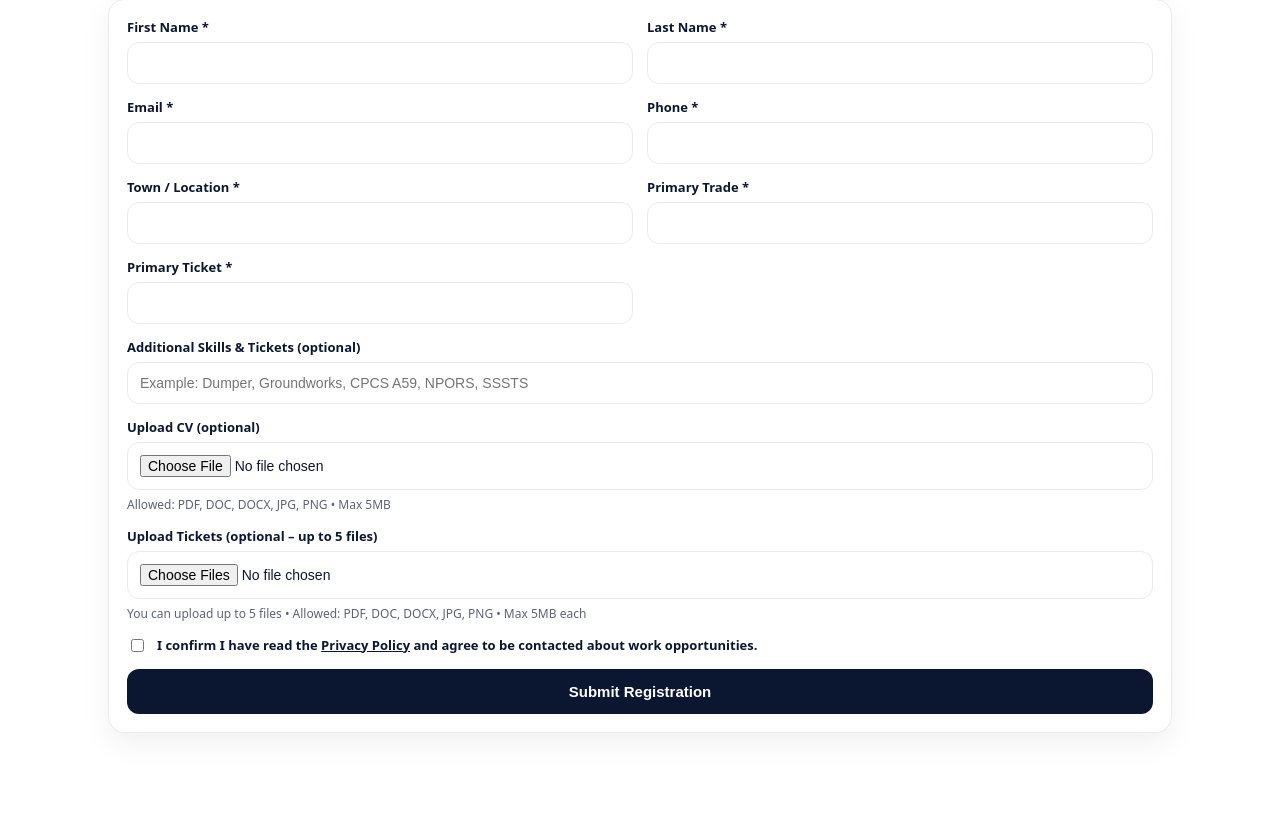
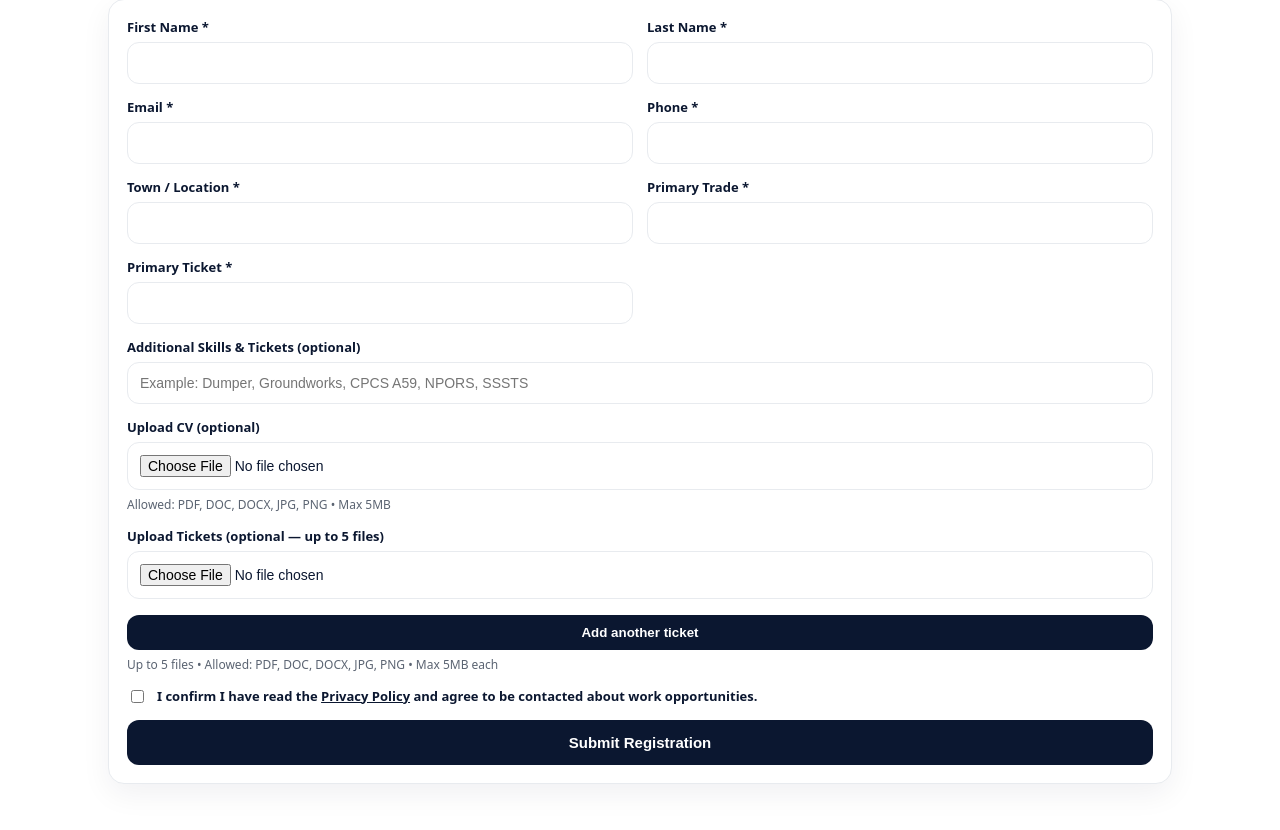
Before and after one commit to VladLevinte/valerec-site, a Flask app: page /register in a window 1280 px wide. Shown: the part 232-1062 px from the top of the page. Before the commit the page ends 965 px from the top, so only its background shows below. Run offline with Flask 3, Linux system fonts and the light colour scheme; parts of the project's set-up code (start-up, migrations or seed data) failed here and were passed over.

Commit message:
Update register.html

```diff
--- a/templates/register.html
+++ b/templates/register.html
@@ -84,11 +84,20 @@
         <div class="hint">Allowed: PDF, DOC, DOCX, JPG, PNG • Max 5MB</div>
       </div>
 
-     <div class="field full">
-  <label>Upload Tickets (optional – up to 5 files)</label>
-  <input type="file" name="tickets" accept=".pdf,.doc,.docx,.jpg,.jpeg,.png" multiple>
-  <div class="hint">You can upload up to 5 files • Allowed: PDF, DOC, DOCX, JPG, PNG • Max 5MB each</div>
-</div>
+      <!-- UPDATED: Tickets can be added one-by-one (up to 5) without replacing previous selection -->
+      <div class="field full">
+        <label>Upload Tickets (optional — up to 5 files)</label>
+
+        <div id="ticketsInputs" style="display:flex; flex-direction:column; gap:10px;">
+          <input type="file" name="tickets" accept=".pdf,.doc,.docx,.jpg,.jpeg,.png">
+        </div>
+
+        <button type="button" class="btn" id="addTicketBtn" style="margin-top:10px;">
+          Add another ticket
+        </button>
+
+        <div class="hint">Up to 5 files • Allowed: PDF, DOC, DOCX, JPG, PNG • Max 5MB each</div>
+      </div>
 
       <div class="field full">
         <label style="display:flex; gap:10px; align-items:flex-start; font-weight:700;">
@@ -104,5 +113,33 @@
   </form>
 </main>
 
+<script>
+(function(){
+  const maxFiles = 5;
+  const wrap = document.getElementById("ticketsInputs");
+  const btn = document.getElementById("addTicketBtn");
+
+  btn.addEventListener("click", function(){
+    const count = wrap.querySelectorAll('input[type="file"]').length;
+    if(count >= maxFiles){
+      btn.disabled = true;
+      btn.textContent = "Max 5 tickets added";
+      return;
+    }
+
+    const input = document.createElement("input");
+    input.type = "file";
+    input.name = "tickets";
+    input.accept = ".pdf,.doc,.docx,.jpg,.jpeg,.png";
+    wrap.appendChild(input);
+
+    if(count + 1 >= maxFiles){
+      btn.disabled = true;
+      btn.textContent = "Max 5 tickets added";
+    }
+  });
+})();
+</script>
+
 </body>
 </html>
```
